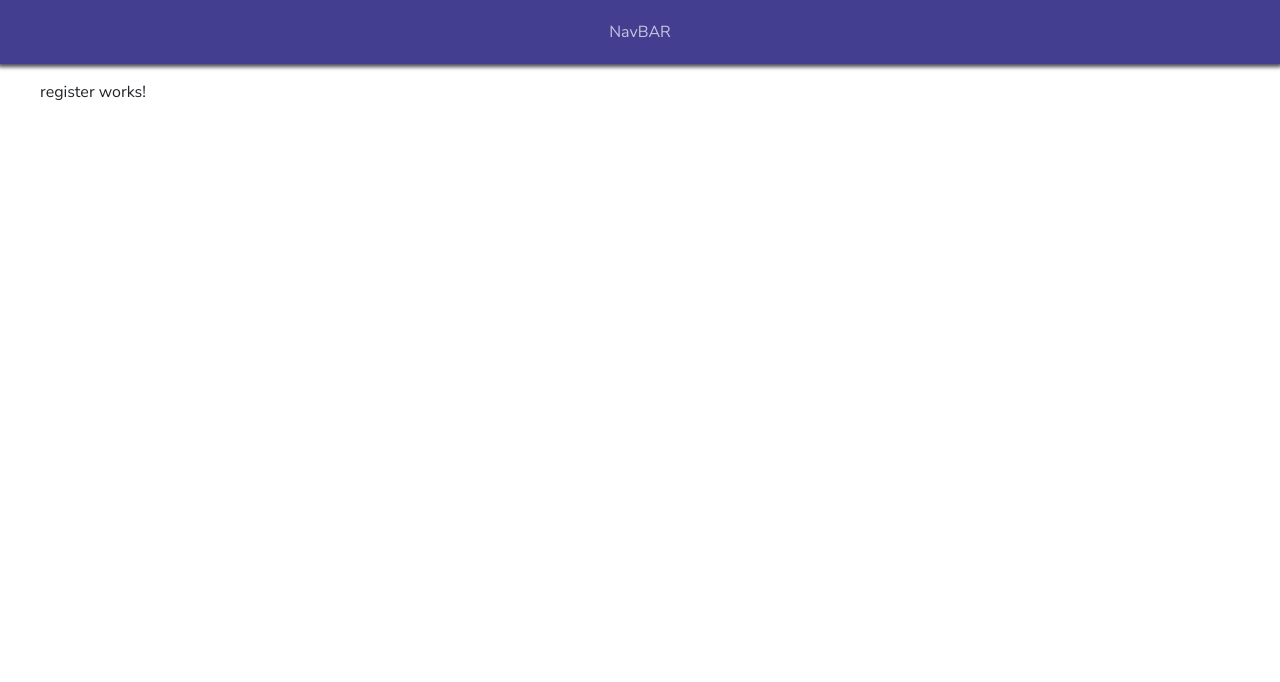
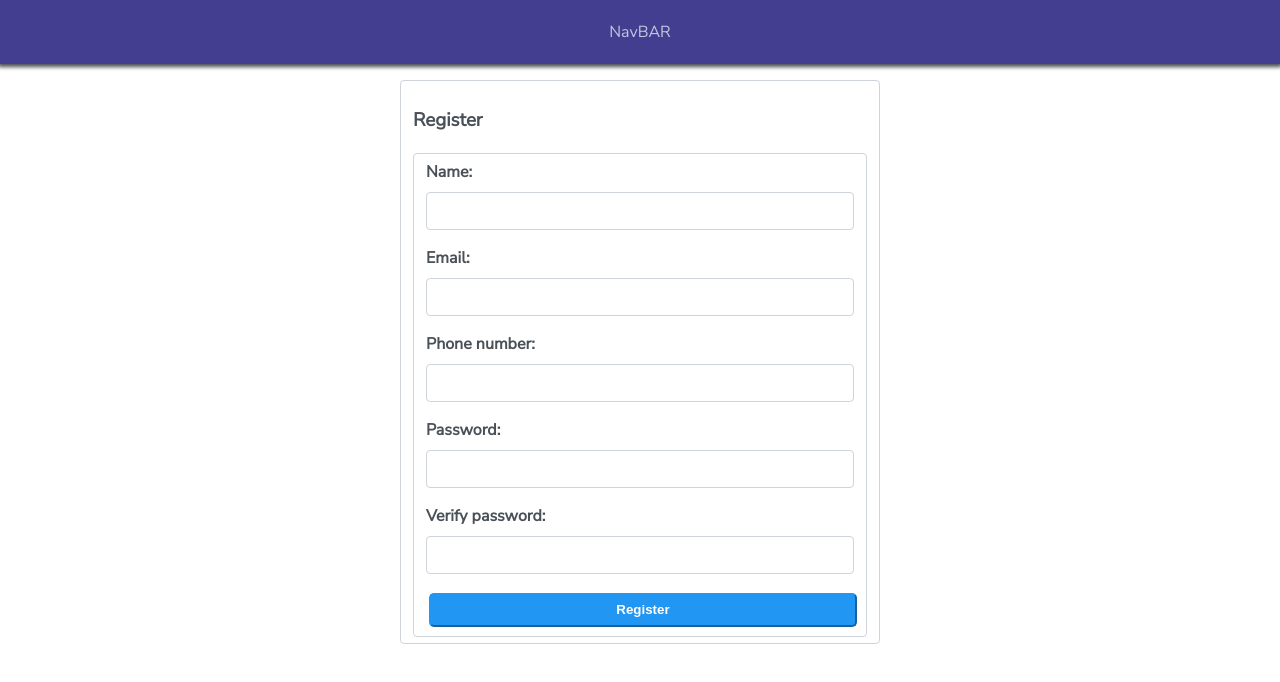
Before and after one commit to DanielCs1988/webshop-front, an Angular app: page /register in a window 1280 px wide. Shown: the top 682 px of the page. Built offline with nearby package versions, Linux system fonts and the light colour scheme.

Commit message:
register template made

```diff
--- a/src/app/register/register.component.html
+++ b/src/app/register/register.component.html
@@ -1,3 +1,28 @@
-<p>
-  register works!
-</p>
+<div class="center-block">
+  <div class="form-group form-control">
+    <h3>Register</h3>
+    <div class="form-control">
+      <div class="form-group">
+        <label for="name">Name:</label>
+        <input id="name" class="form-control" type="text">
+      </div>
+      <div class="form-group">
+        <label for="email">Email:</label>
+        <input id="email" class="form-control" type="email">
+      </div>
+      <div class="form-group">
+        <label for="phone">Phone number:</label>
+        <input id="phone" class="form-control" type="text">
+      </div>
+      <div class="form-group">
+        <label for="password">Password:</label>
+        <input id="password" class="form-control" type="password">
+      </div>
+      <div class="form-group">
+        <label for="verify-password">Verify password:</label>
+        <input id="verify-password" class="form-control" type="password">
+      </div>
+      <button class="btn btn-block">Register</button>
+    </div>
+  </div>
+</div>
```
